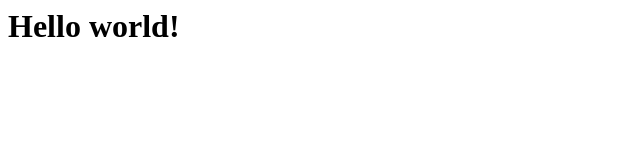
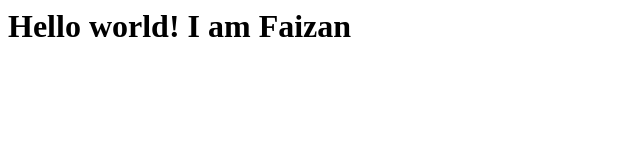
Before and after one commit to Adhithya-Laxman/School-Mobile-Application-MERN, a plain HTML site: page index.html in a window 1280 px wide. Shown: the whole page, without its empty margins (0-640 px from the left). Drawn offline with Linux system fonts and the light colour scheme.

Commit message:
Initial commit

```diff
--- a/index.html
+++ b/index.html
@@ -4,6 +4,6 @@
         <title>Sample</title>
     </head>
     <body>
-        <h1>Hello world!</h1>
+        <h1>Hello world! I am Faizan</h1>
     </body>
 </html>
```
